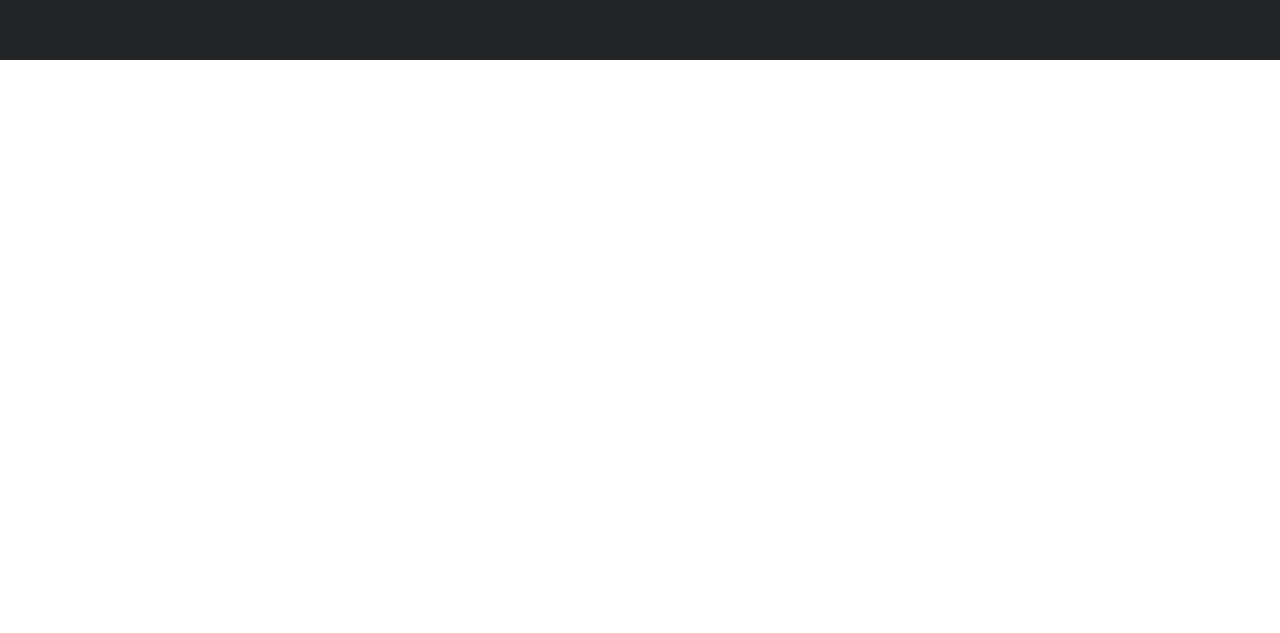
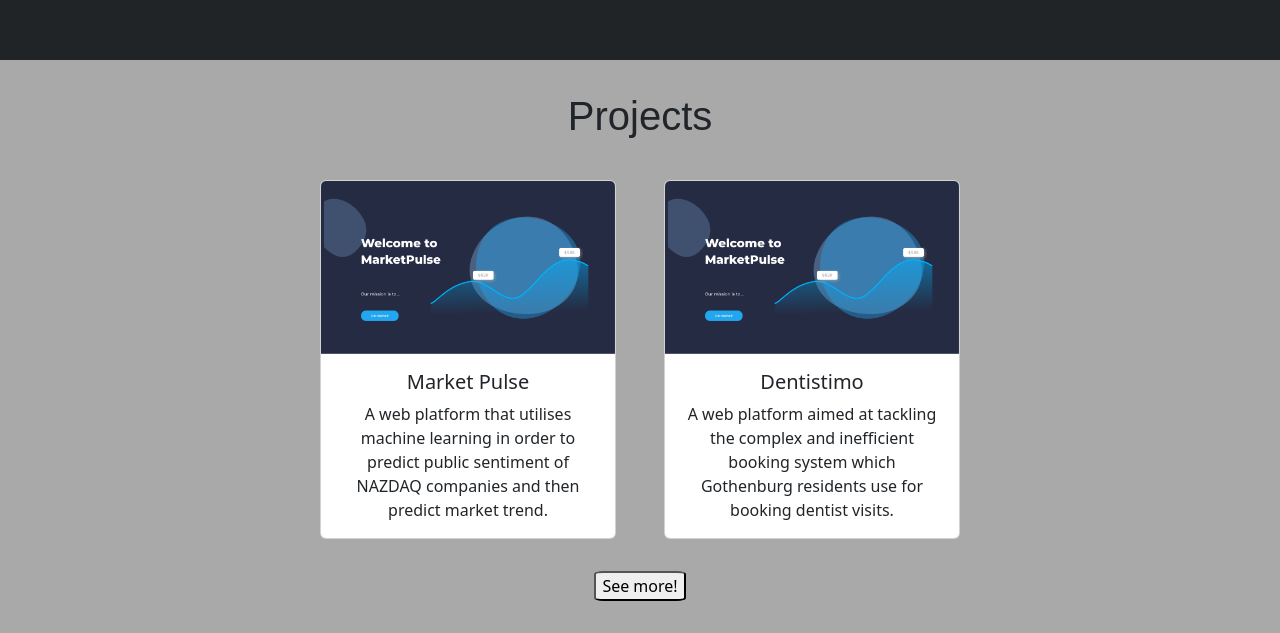
Before and after one commit to BrakeLightBoy/Portfolio-Website, a React (Create React App) app: page / in a window 1280 px wide. Shown: the part 740-1373 px from the top of the page. Before the commit the page ends 800 px from the top, so only its background shows below. Built offline with nearby package versions, Linux system fonts and the light colour scheme; a web font is replaced by a local one.

Commit message:
style: add styling to project cards and add some test content

```diff
--- a/src/App.css
+++ b/src/App.css
@@ -34,6 +34,31 @@
   color: #61dafb;
 }
 
+.Body {
+  width: 100%;
+  background-color: darkgrey;
+}
+
+.Project-div {
+  width: 50%;
+  margin-left: auto;
+  margin-right: auto;
+}
+
+.Project-title {
+  padding-top: 2rem;
+  padding-bottom: 2rem;
+}
+
+.Button-div {
+  padding-top: 2rem;
+  padding-bottom: 2rem;
+}
+
+.Project-button {
+  border-radius: 10%;
+}
+
 /*@keyframes App-logo-spin {
   from {
     transform: rotate(0deg);
--- a/src/App.js
+++ b/src/App.js
@@ -2,14 +2,38 @@
 import './App.css';
 import './components/Project';
 import Project from './components/Project';
+import mp_icon from './assets/mp_icon.png';
 
 function App() {
+
+  const projectData = [
+    {
+      title: 'Market Pulse',
+      text: 'A web platform that utilises machine learning in order to predict public sentiment of NAZDAQ companies and then predict market trend.',
+      image: mp_icon
+    },
+    {
+      title: 'Dentistimo',
+      text: 'A web platform aimed at tackling the complex and inefficient booking system which Gothenburg residents use for booking dentist visits.',
+      image: mp_icon
+    }
+  ];
+
   return (
     <div className="App">
       <header className="App-header">
         <h1>Michael Larsson</h1>
         <img src={logo} className="App-logo" alt="logo" />
       </header>
+      <div className="Body">
+        <div className="Project-div">
+          <h1 className="Project-title">Projects</h1>
+          <Project projects={projectData}></Project>
+          <div className="Button-div">
+            <button className="Project-button">See more!</button>
+          </div>
+        </div>
+      </div>
     </div>
   );
 }
--- a/src/components/Project.js
+++ b/src/components/Project.js
@@ -2,20 +2,16 @@
 import Col from 'react-bootstrap/Col';
 import Row from 'react-bootstrap/Row';
 
-function Project() {
+function Project({projects}) {
   return (
-    <Row xs={1} md={2} className="g-4">
-      {Array.from({ length: 4 }).map((_, idx) => (
+    <Row xs={1} md={2} className="g-5">
+      {projects.map((project, idx) => (
         <Col key={idx}>
           <Card>
-            <Card.Img variant="top" src="logo.svg" />
+            <Card.Img variant="top" src={project.image}/>
             <Card.Body>
-              <Card.Title>Card title</Card.Title>
-              <Card.Text>
-                This is a longer card with supporting text below as a natural
-                lead-in to additional content. This content is a little bit
-                longer.
-              </Card.Text>
+              <Card.Title>{project.title}</Card.Title>
+              <Card.Text>{project.text}</Card.Text>
             </Card.Body>
           </Card>
         </Col>
--- a/src/index.js
+++ b/src/index.js
@@ -3,6 +3,7 @@
 import './index.css';
 import App from './App';
 import reportWebVitals from './reportWebVitals';
+import 'bootstrap/dist/css/bootstrap.min.css';
 
 const root = ReactDOM.createRoot(document.getElementById('root'));
 root.render(
```
Also changed, not shown: src/assets/mp_icon.png (added).
